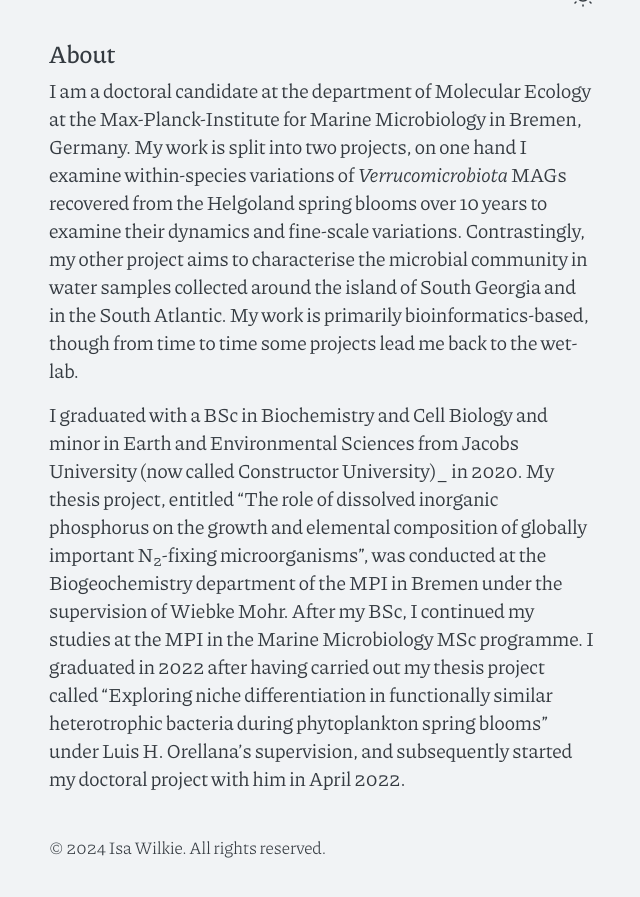
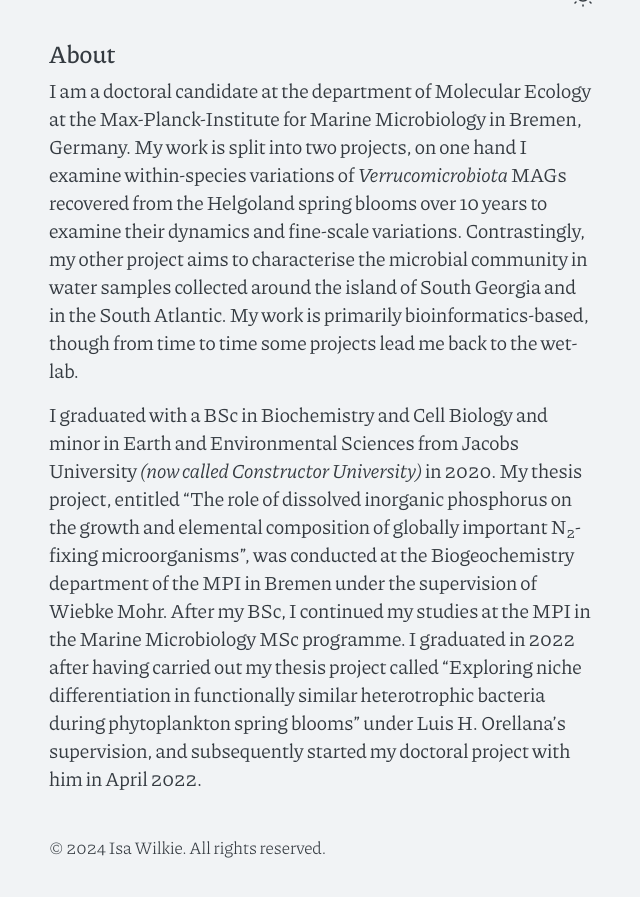
Before and after one commit to iwilkie/iwilkie.github.io, a Jekyll site: the page built from index.md, in a window 1280 px wide and 900 px high, scrolled down 954 px. Shown: the top 897 px of the window, without its empty margins (318-958 px from the left). Built offline with Jekyll 4.4.1, drawn with Linux system fonts in a browser that asks for light colours.

```diff
--- a/index.md
+++ b/index.md
@@ -7,7 +7,7 @@ title: Home
 
 I am a doctoral candidate at the department of Molecular Ecology at the Max-Planck-Institute for Marine Microbiology in Bremen, Germany. My work is split into two projects, on one hand I examine within-species variations of _Verrucomicrobiota_ MAGs recovered from the Helgoland spring blooms over 10 years to examine their dynamics and fine-scale variations. Contrastingly, my other project aims to characterise the microbial community in water samples collected around the island of South Georgia and in the South Atlantic. My work is primarily bioinformatics-based, though from time to time some projects lead me back to the wet-lab.
 
-I graduated with a BSc in Biochemistry and Cell Biology and minor in Earth and Environmental Sciences from Jacobs University (now called Constructor University)_ in 2020. My thesis project, entitled "The role of dissolved inorganic phosphorus on the growth and elemental composition of globally important N<sub>2</sub>-fixing microorganisms", was conducted at the Biogeochemistry department of the MPI in Bremen under the supervision of Wiebke Mohr. After my BSc, I continued my studies at the MPI in the Marine Microbiology MSc programme. I graduated in 2022 after having carried out my thesis project called "Exploring niche differentiation in functionally similar heterotrophic bacteria during phytoplankton spring blooms" under Luis H. Orellana's supervision, and subsequently started my doctoral project with him in April 2022.
+I graduated with a BSc in Biochemistry and Cell Biology and minor in Earth and Environmental Sciences from Jacobs University _(now called Constructor University)_ in 2020. My thesis project, entitled "The role of dissolved inorganic phosphorus on the growth and elemental composition of globally important N<sub>2</sub>-fixing microorganisms", was conducted at the Biogeochemistry department of the MPI in Bremen under the supervision of Wiebke Mohr. After my BSc, I continued my studies at the MPI in the Marine Microbiology MSc programme. I graduated in 2022 after having carried out my thesis project called "Exploring niche differentiation in functionally similar heterotrophic bacteria during phytoplankton spring blooms" under Luis H. Orellana's supervision, and subsequently started my doctoral project with him in April 2022.
 
 <!---
 ## CV
```
